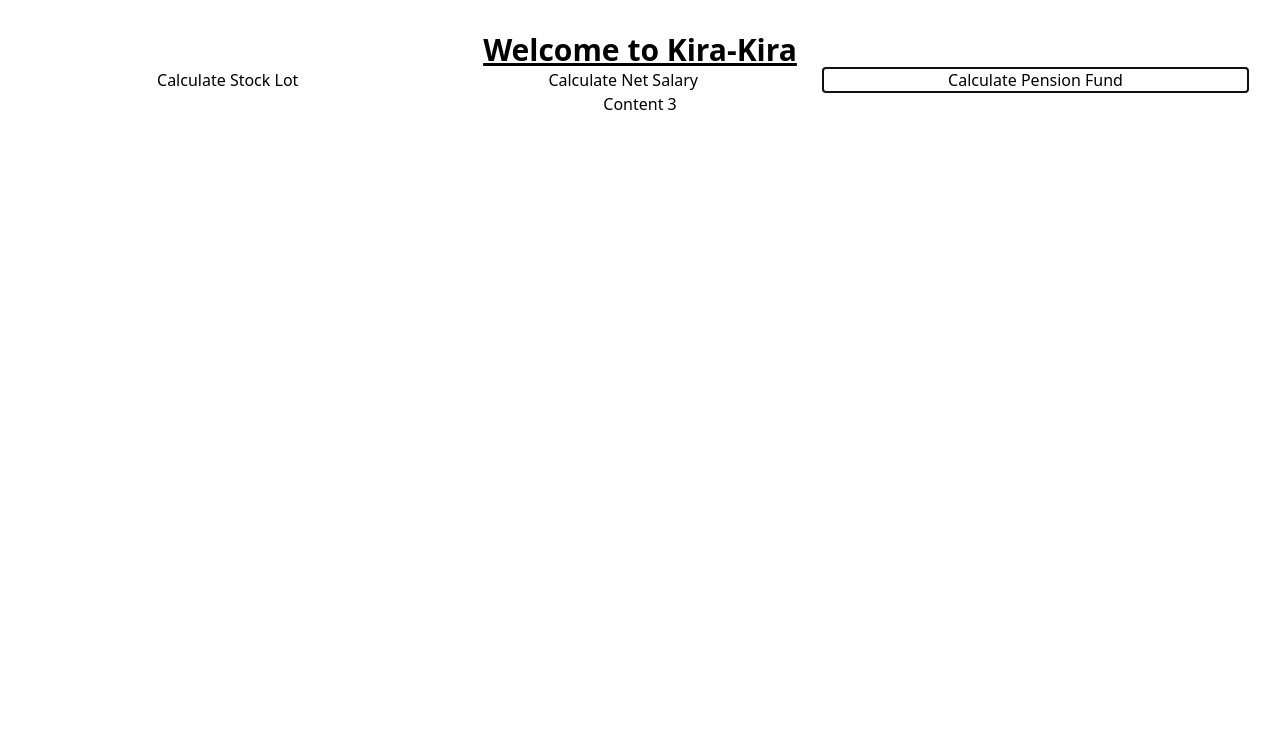
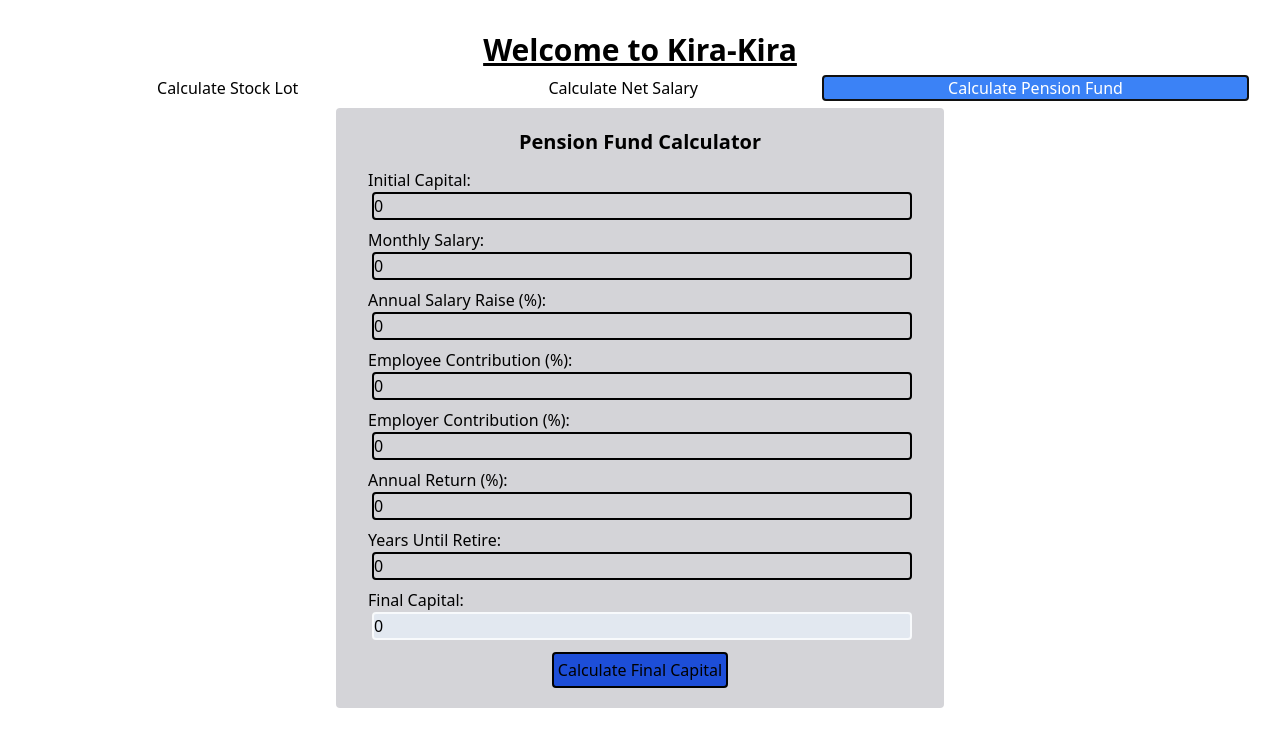
Before and after one commit to Sallehhuddin95/Kira2, a React (Vite) app in the folder frontend/: page / in a window 1280 px wide. Both pictures are taken after a click on the tab "Calculate Pension Fund". Shown: the top 746 px of the page. Built offline with nearby package versions, Linux system fonts and the light colour scheme.

Commit message:
feat: add Pension Fund Calculator section

```diff
--- a/frontend/src/components/MainTabs.tsx
+++ b/frontend/src/components/MainTabs.tsx
@@ -1,14 +1,51 @@
-import React from "react";
+import React, { Fragment } from "react";
 import { Tab } from "@headlessui/react";
-import { LotCalculator, SalaryCalculator } from "./kirakira";
+import {
+  LotCalculator,
+  SalaryCalculator,
+  PensionFundCalculator,
+} from "./kirakira";
 
 function MainTabs() {
   return (
     <Tab.Group>
-      <Tab.List className="grid grid-flow-col justify-stretch">
-        <Tab>Calculate Stock Lot</Tab>
-        <Tab>Calculate Net Salary</Tab>
-        <Tab>Calculate Pension Fund</Tab>
+      <Tab.List className="grid grid-flow-col justify-stretch my-2">
+        <Tab as={Fragment}>
+          {({ selected }) => (
+            /* Use the `selected` state to conditionally style the selected tab. */
+            <button
+              className={
+                selected ? "bg-blue-500 text-white" : "bg-white text-black"
+              }
+            >
+              Calculate Stock Lot
+            </button>
+          )}
+        </Tab>
+        <Tab as={Fragment}>
+          {({ selected }) => (
+            /* Use the `selected` state to conditionally style the selected tab. */
+            <button
+              className={
+                selected ? "bg-blue-500 text-white" : "bg-white text-black"
+              }
+            >
+              Calculate Net Salary
+            </button>
+          )}
+        </Tab>
+        <Tab as={Fragment}>
+          {({ selected }) => (
+            /* Use the `selected` state to conditionally style the selected tab. */
+            <button
+              className={
+                selected ? "bg-blue-500 text-white" : "bg-white text-black"
+              }
+            >
+              Calculate Pension Fund
+            </button>
+          )}
+        </Tab>
       </Tab.List>
       <Tab.Panels>
         <Tab.Panel className="flex justify-center">
@@ -17,7 +54,9 @@ function MainTabs() {
         <Tab.Panel className="flex justify-center">
           <SalaryCalculator />
         </Tab.Panel>
-        <Tab.Panel>Content 3</Tab.Panel>
+        <Tab.Panel className="flex justify-center">
+          <PensionFundCalculator />
+        </Tab.Panel>
       </Tab.Panels>
     </Tab.Group>
   );
--- /dev/null
+++ b/frontend/src/components/kirakira/PensionFundCalculator.tsx
@@ -0,0 +1,165 @@
+import React, { useState } from "react";
+
+function PensionFundCalculator() {
+  const [formData, setFormData] = useState({
+    initialCapital: 0,
+    monthlySalary: 0,
+    annualSalaryRaise: 0,
+    employeeContribution: 0,
+    employerContribution: 0,
+    annualReturn: 0,
+    yearsUntilRetire: 0,
+    finalCapital: 0,
+  });
+
+  const handleFieldChange = (fieldName: string, value: number) => {
+    setFormData((prevData) => ({
+      ...prevData,
+      [fieldName]: value,
+    }));
+  };
+
+  const calculateFinalCapital = () => {
+    const {
+      initialCapital,
+      monthlySalary,
+      annualSalaryRaise,
+      employeeContribution,
+      employerContribution,
+      annualReturn,
+      yearsUntilRetire,
+    } = formData;
+
+    // Perform pension fund calculations here
+    let totalContribution = 0;
+
+    for (let year = 1; year <= yearsUntilRetire; year++) {
+      const annualContribution =
+        monthlySalary *
+        12 *
+        (1 + annualSalaryRaise / 100) *
+        (employeeContribution / 100 + employerContribution / 100);
+
+      totalContribution += annualContribution;
+
+      // Apply annual return to the total
+      totalContribution *= 1 + annualReturn / 100;
+    }
+
+    const finalCapital = initialCapital + totalContribution;
+
+    // Update state with calculated values
+    setFormData((prevData) => ({
+      ...prevData,
+      finalCapital,
+    }));
+  };
+
+  return (
+    <div className="bg-zinc-300 rounded p-5 w-2/4">
+      <h1 className="font-bold text-xl">Pension Fund Calculator</h1>
+      <form className="m-3">
+        <div className="text-left my-2 flex flex-col">
+          <label>Initial Capital:</label>
+          <input
+            className="bg-transparent border-black border-2 rounded ml-1"
+            type="number"
+            value={formData.initialCapital}
+            onChange={(e) =>
+              handleFieldChange("initialCapital", parseFloat(e.target.value))
+            }
+          />
+        </div>
+        <div className="text-left my-2 flex flex-col">
+          <label>Monthly Salary:</label>
+          <input
+            className="bg-transparent border-black border-2 rounded ml-1"
+            type="number"
+            value={formData.monthlySalary}
+            onChange={(e) =>
+              handleFieldChange("monthlySalary", parseFloat(e.target.value))
+            }
+          />
+        </div>
+        <div className="text-left my-2 flex flex-col">
+          <label>Annual Salary Raise (%):</label>
+          <input
+            className="bg-transparent border-black border-2 rounded ml-1"
+            type="number"
+            value={formData.annualSalaryRaise}
+            onChange={(e) =>
+              handleFieldChange("annualSalaryRaise", parseFloat(e.target.value))
+            }
+          />
+        </div>
+        <div className="text-left my-2 flex flex-col">
+          <label>Employee Contribution (%):</label>
+          <input
+            className="bg-transparent border-black border-2 rounded ml-1"
+            type="number"
+            value={formData.employeeContribution}
+            onChange={(e) =>
+              handleFieldChange(
+                "employeeContribution",
+                parseFloat(e.target.value)
+              )
+            }
+          />
+        </div>
+        <div className="text-left my-2 flex flex-col">
+          <label>Employer Contribution (%):</label>
+          <input
+            className="bg-transparent border-black border-2 rounded ml-1"
+            type="number"
+            value={formData.employerContribution}
+            onChange={(e) =>
+              handleFieldChange(
+                "employerContribution",
+                parseFloat(e.target.value)
+              )
+            }
+          />
+        </div>
+        <div className="text-left my-2 flex flex-col">
+          <label>Annual Return (%):</label>
+          <input
+            className="bg-transparent border-black border-2 rounded ml-1"
+            type="number"
+            value={formData.annualReturn}
+            onChange={(e) =>
+              handleFieldChange("annualReturn", parseFloat(e.target.value))
+            }
+          />
+        </div>
+        <div className="text-left my-2 flex flex-col">
+          <label>Years Until Retire:</label>
+          <input
+            className="bg-transparent border-black border-2 rounded ml-1"
+            type="number"
+            value={formData.yearsUntilRetire}
+            onChange={(e) =>
+              handleFieldChange("yearsUntilRetire", parseFloat(e.target.value))
+            }
+          />
+        </div>
+        <div className="text-left my-2 flex flex-col">
+          <label>Final Capital:</label>
+          <input
+            className="bg-slate-200 border-slate-50 border-2 rounded ml-1"
+            type="text"
+            value={formData.finalCapital}
+            readOnly
+          />
+        </div>
+      </form>
+      <button
+        className="rounded border-black border-2 p-1 bg-blue-700"
+        onClick={calculateFinalCapital}
+      >
+        Calculate Final Capital
+      </button>
+    </div>
+  );
+}
+
+export default PensionFundCalculator;
--- a/frontend/src/components/kirakira/index.ts
+++ b/frontend/src/components/kirakira/index.ts
@@ -1,2 +1,3 @@
 export { default as LotCalculator } from "./LotCalculator";
 export { default as SalaryCalculator } from "./SalaryCalculator";
+export { default as PensionFundCalculator } from "./PensionFundCalculator";
```
